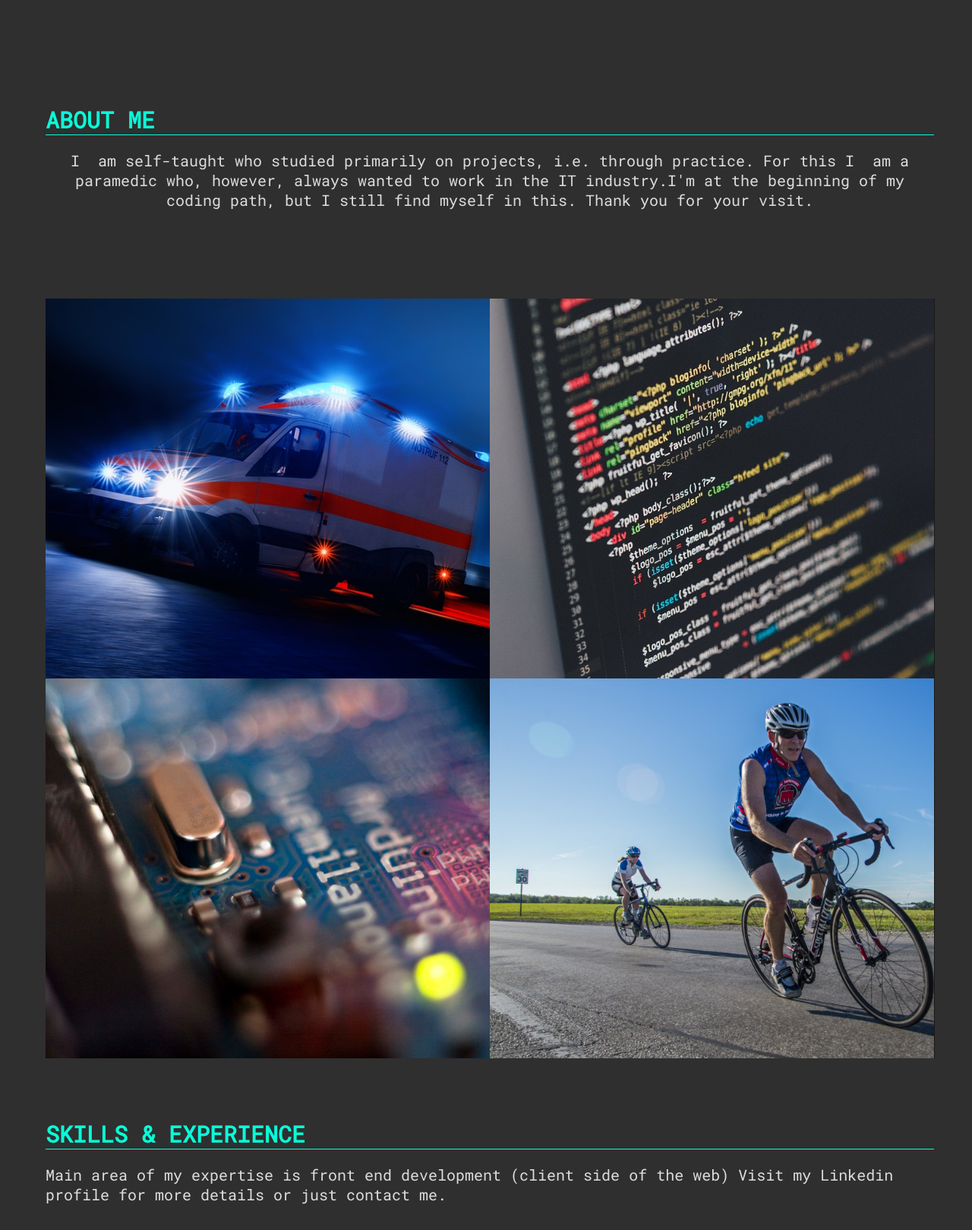
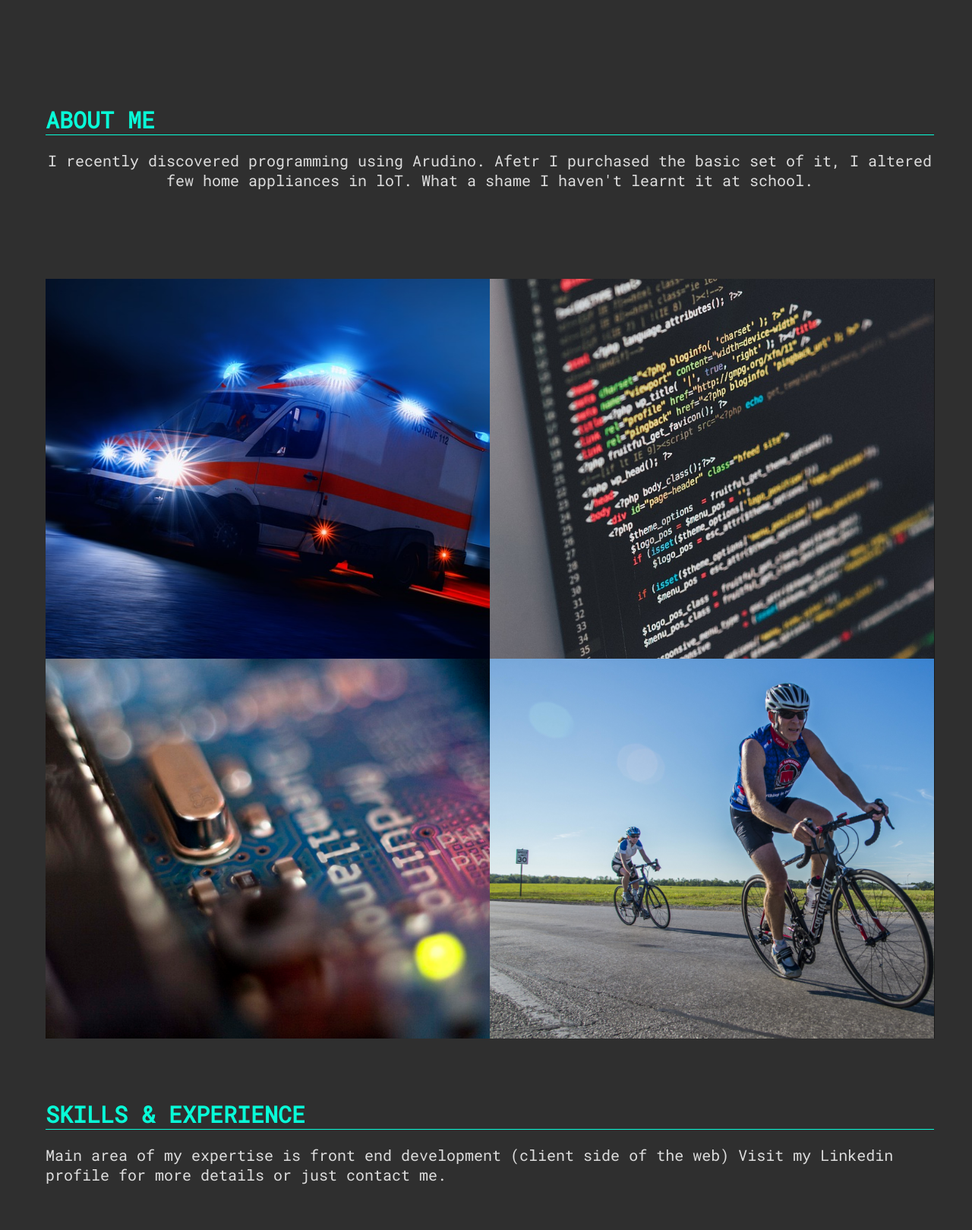
Before and after one commit to MichalOciepa/Portfolio, a PHP site: page / in a window 1280 px wide. Shown: the part 722-2341 px from the top of the page at 76% size. Run offline with PHP 8.4, Linux system fonts and the light colour scheme; some libraries are stand-ins or nearby versions.

Commit message:
Add files via upload

```diff
--- a/css/style.css
+++ b/css/style.css
@@ -392,7 +392,7 @@ a {
     }
 
     .home p {
-        margin-top: 40%;
+        margin-top: 25%;
         font-size: 15px;
     }
 
--- a/index.html
+++ b/index.html
@@ -54,30 +54,32 @@
         </section>
         <section class="about" id="about">
             <h2>About me</h2>
-            <p>I &nbsp;am self-taught who studied primarily on projects, i.e.
-                through practice. For this I&nbsp am a paramedic who, however, always wanted to work in the IT
-                industry.I'm at the beginning of my coding path, but I still find myself in this. Thank you for your
-                visit.</p>
+            <p>I recently discovered programming using Arudino.
+                Afetr I purchased the basic set of it, I altered few home appliances in loT. What a shame I haven't
+                learnt it at school.
+            </p>
             <div class="hobby">
                 <div class="hbb1">
-                    <p>Paramedic Lorem ipsum dolor sit amet consectetur adipisicing elit. Itaque maxime impedit nihil
-                        modi vitae animi. Quisquam eum asperiores neque rem incidunt, error excepturi itaque id
-                        voluptate quae, facere ratione et?</p>
+                    <p>I am paramedic by profession and I enjoy helping people. I have done a lot of special courses and
+                        I constantly work on my professional development as I thrive in becoming better and better.
+                    </p>
                 </div>
                 <div class="hbb2">
-                    <p>Coding Lorem ipsum dolor sit amet, consectetur adipisicing elit. Expedita eveniet ad praesentium
-                        exercitationem. Quis blanditiis quae dignissimos modi esse ab iusto, eos odit autem, sint eaque
-                        quo quia. Sit, asperiores?</p>
+                    <p>I am interested in programming for a while now. Building something new with help of coding is
+                        amazing.
+                        Currently, I spent a lot of time on coding and programming because I wish to develop my skills
+                        in this area further and to become a software developer in the future.
+                    </p>
                 </div>
                 <div class="hbb3">
-                    <p>Arduino Lorem ipsum dolor sit amet, consectetur adipisicing elit. Expedita eveniet ad praesentium
-                        exercitationem. Quis blanditiis quae dignissimos modi esse ab iusto, eos odit autem, sint eaque
-                        quo quia. Sit, asperiores?</p>
+                    <p>I recently discovered programming using Arudino.
+                        Afetr I purchased the basic set of it, I altered few home appliances in loT. What a shame I
+                        haven't learnt it at school.</p>
                 </div>
                 <div class="hbb4">
-                    <p>Triathlon Lorem ipsum dolor sit amet, consectetur adipisicing elit. Expedita eveniet ad
-                        praesentium exercitationem. Quis blanditiis quae dignissimos modi esse ab iusto, eos odit autem,
-                        sint eaque quo quia. Sit, asperiores?</p>
+                    <p>Triathlon is my favourite sport. I enjoy physical activities as they are also mental training.
+                        However I still wasn't brave enough to take part of The Ironman.
+                    </p>
                 </div>
             </div>
 
```
Also changed, not shown: js/script.js (line endings or trailing spaces).
